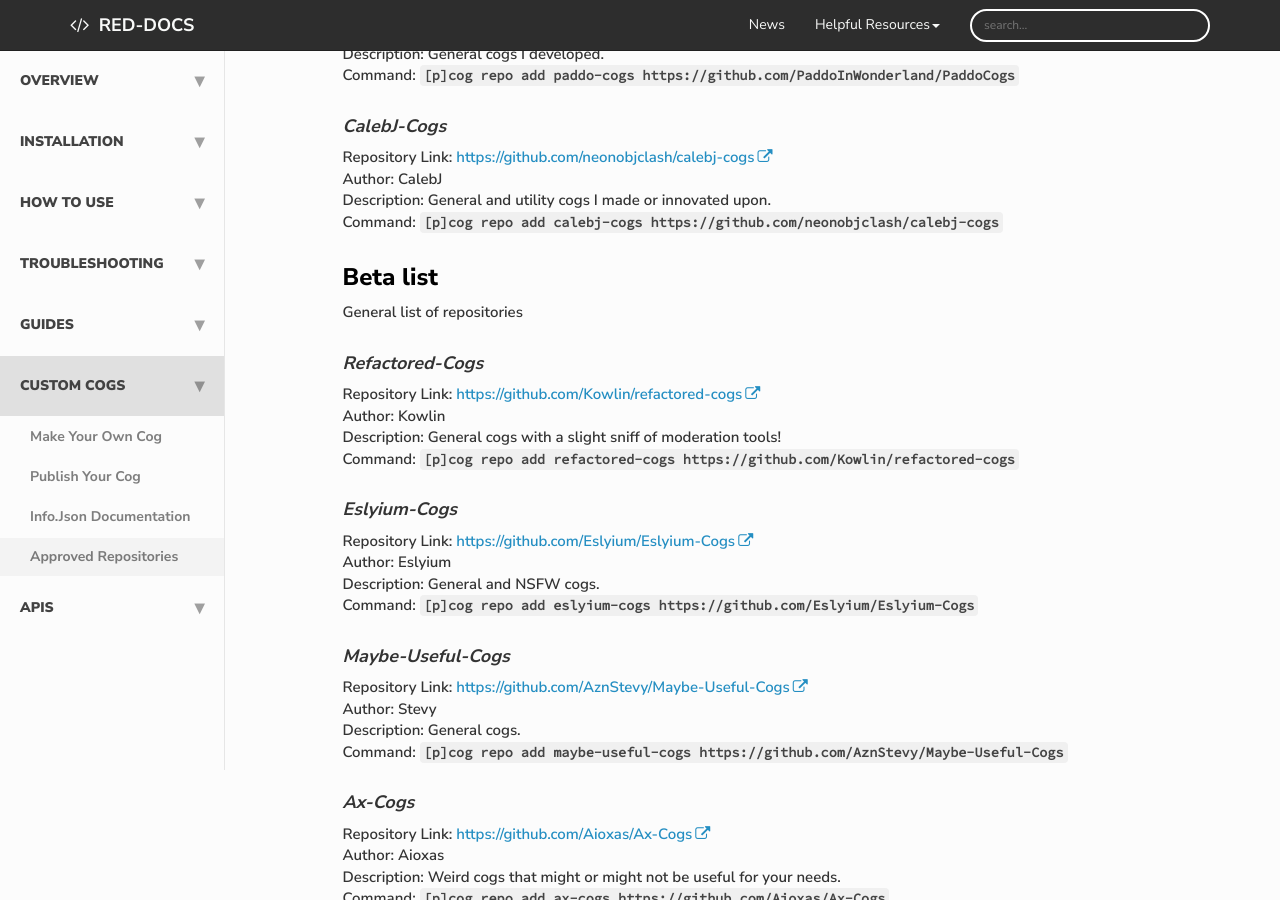
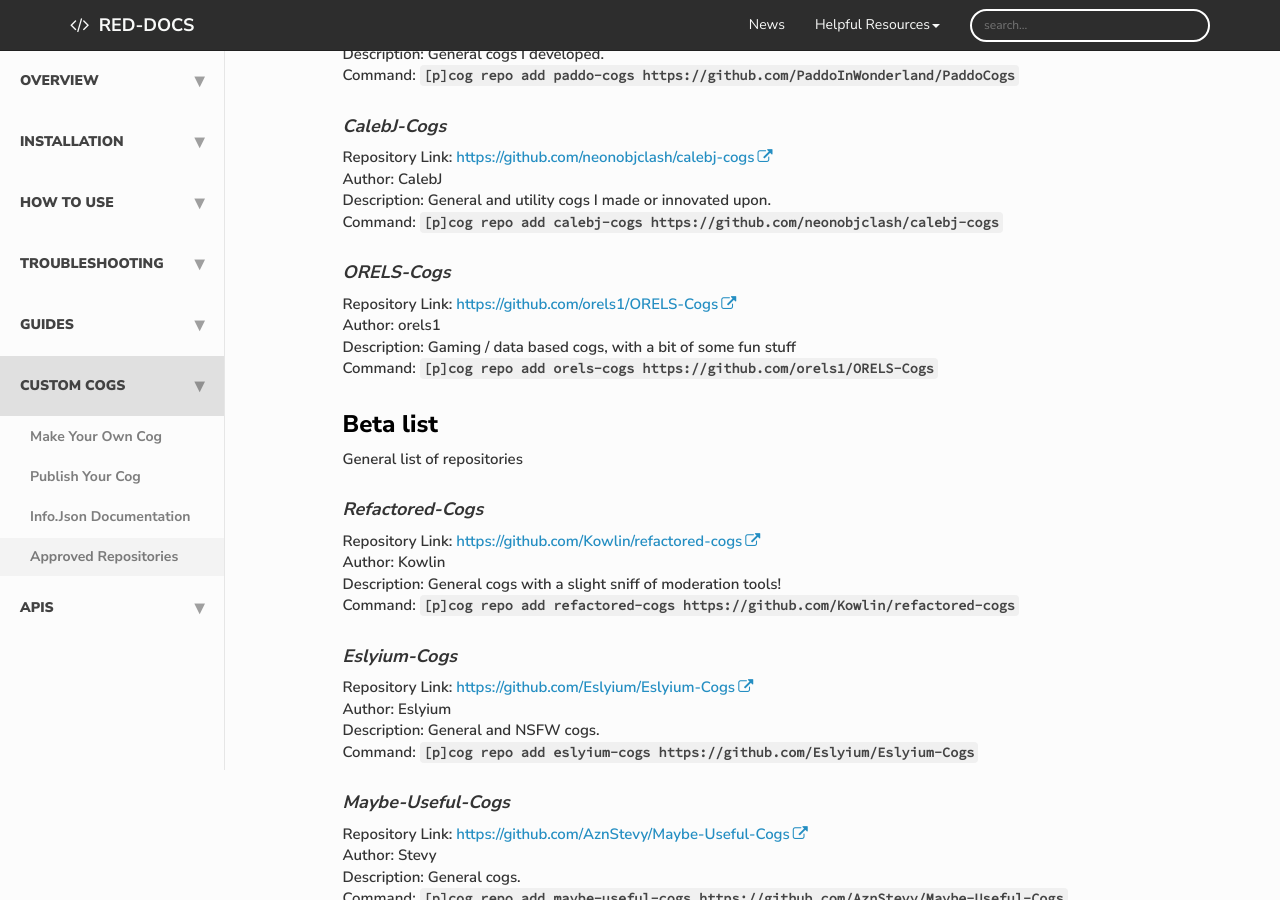
Before and after one commit to Twentysix26/Red-Docs, a Jekyll site: the page built from red/red_cog_approved_repos.md, in a window 1280 px wide and 900 px high, scrolled down 1579 px. Built offline with Jekyll 4.4.1, drawn with Linux system fonts in a browser that asks for light colours; nearby versions of some CDN libraries; comment, search, counter and statistics services are not loaded.

Commit message:
Update repos list

```diff
--- a/red/red_cog_approved_repos.md
+++ b/red/red_cog_approved_repos.md
@@ -74,6 +74,12 @@ Author: CalebJ
 Description: General and utility cogs I made or innovated upon.
 Command: ``[p]cog repo add calebj-cogs https://github.com/neonobjclash/calebj-cogs``
 
+#### ORELS-Cogs
+Repository Link: [https://github.com/orels1/ORELS-Cogs](https://github.com/orels1/ORELS-Cogs)
+Author: orels1
+Description: Gaming / data based cogs, with a bit of some fun stuff
+Command: ``[p]cog repo add orels-cogs https://github.com/orels1/ORELS-Cogs``
+
 ## Beta list
 
 General list of repositories
```
